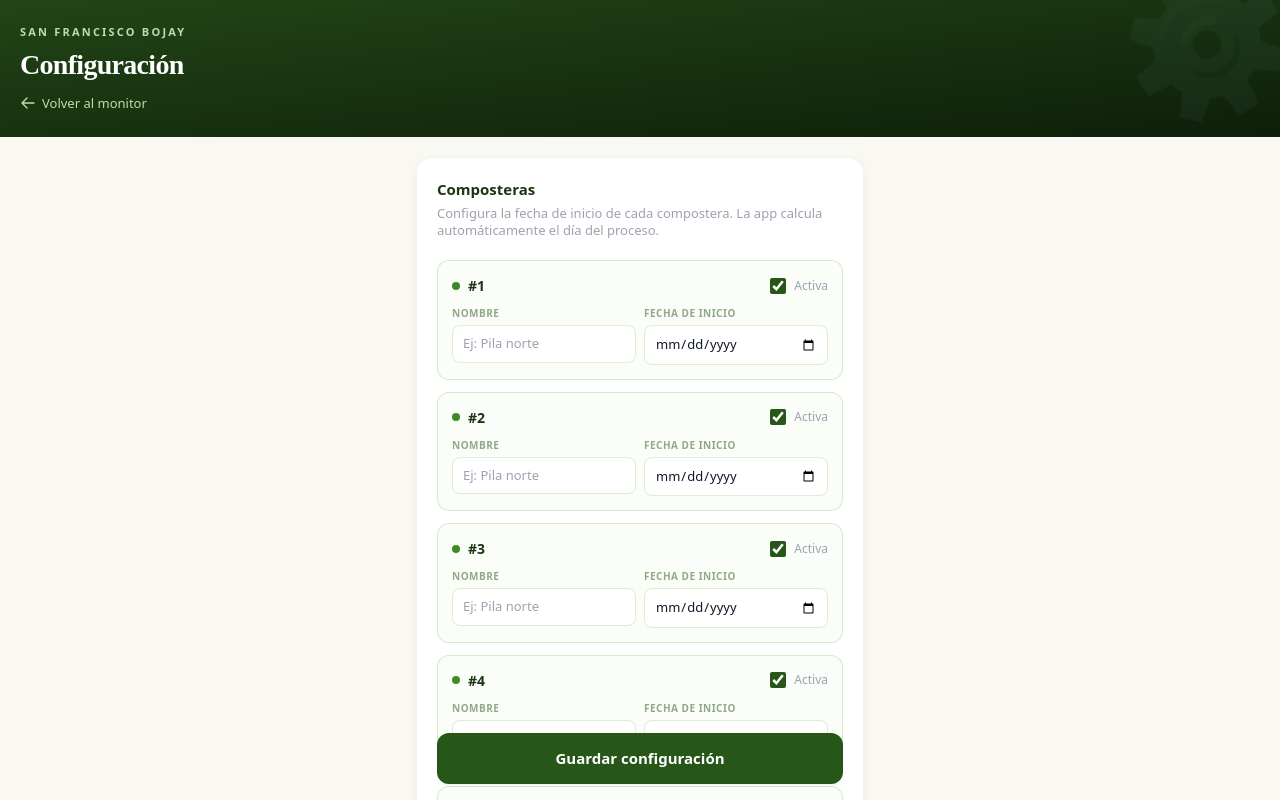
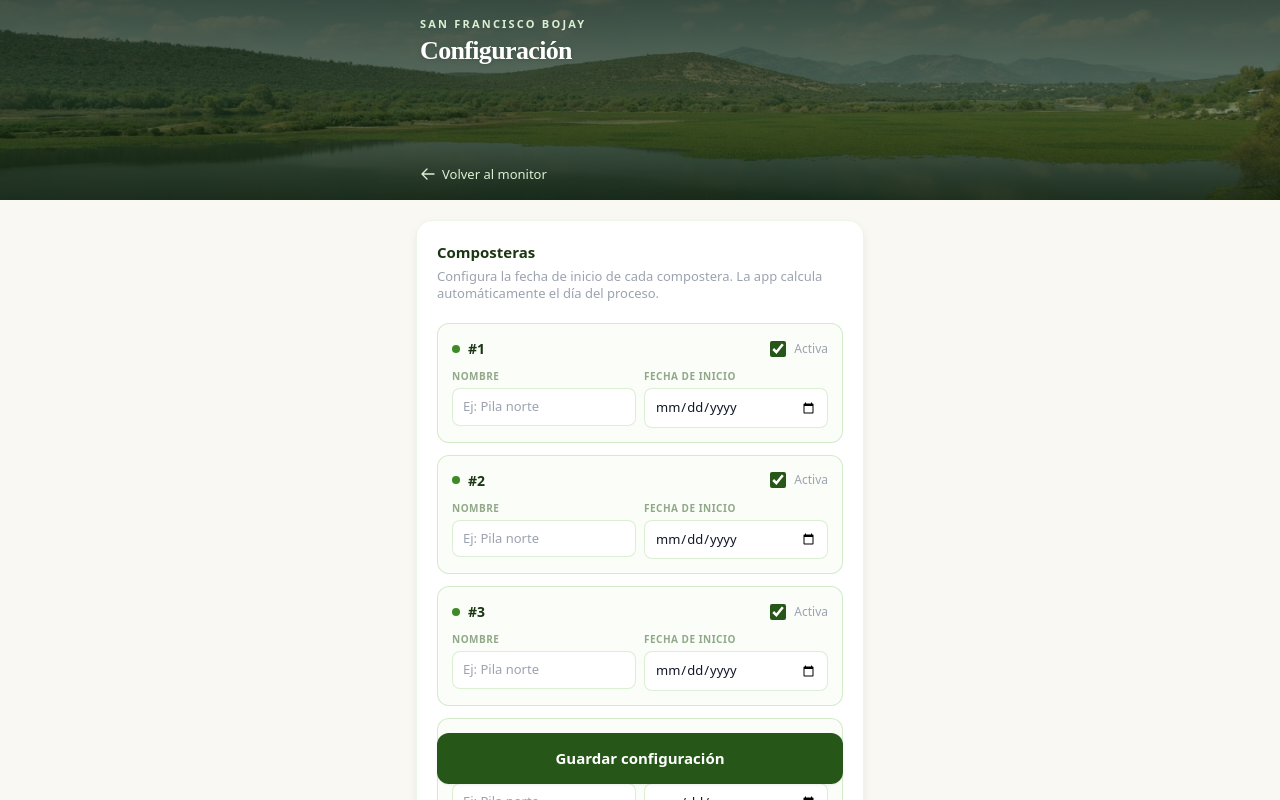
Before and after one commit to oscolv/CompostaLirio, a Next.js app: page /configuracion in a window 1280 px wide. Shown: the top 800 px of the page. Built offline with nearby package versions, Linux system fonts and the light colour scheme; no server answers; the database is empty.

Commit message:
Aplicar header con foto de Bojay en Historial, Consultas y Configuración
Unifica el diseño visual con la pantalla principal: imagen de fondo
optimizada + overlay gradiente, altura acotada para no robar espacio
al contenido operativo.

Co-Authored-By: Claude Opus 4.6 <noreply@anthropic.com>

```diff
--- a/app/configuracion/page.tsx
+++ b/app/configuracion/page.tsx
@@ -2,6 +2,7 @@
 
 import { useState, useEffect } from "react";
 import Link from "next/link";
+import NextImage from "next/image";
 
 type Compostera = {
   id: number;
@@ -97,22 +98,28 @@ export default function Configuracion() {
 
   return (
     <div className="min-h-screen bg-crema-100">
-      <header className="bg-gradient-to-br from-verde-800 to-verde-950 px-5 py-6 text-white relative overflow-hidden">
-        <div className="absolute -top-8 -right-4 text-[140px] opacity-[0.06] leading-none select-none rotate-12">
-          {"\u2699\uFE0F"}
-        </div>
-        <div className="relative">
-          <div className="text-[11px] font-semibold uppercase tracking-[0.2em] text-verde-200 mb-1.5">
-            San Francisco Bojay
+      <header className="relative overflow-hidden text-white h-[26vh] min-h-[150px] max-h-[200px]">
+        <NextImage
+          src="/bojay.jpg"
+          alt="Ciénega de San Francisco Bojay"
+          fill
+          priority
+          sizes="(max-width: 480px) 100vw, 480px"
+          className="object-cover"
+        />
+        <div className="absolute inset-0 bg-gradient-to-b from-verde-950/70 via-verde-900/55 to-verde-950/85" />
+        <div className="relative z-10 h-full max-w-[480px] mx-auto px-5 py-4 flex flex-col justify-between">
+          <div>
+            <div className="text-[11px] font-semibold uppercase tracking-[0.2em] text-verde-100 drop-shadow-sm">
+              San Francisco Bojay
+            </div>
+            <h1 className="font-display text-[26px] font-black leading-tight tracking-tight mt-0.5 drop-shadow">
+              Configuraci&oacute;n
+            </h1>
           </div>
-          <h1 className="font-display text-[28px] font-black leading-tight tracking-tight">
-            Configuraci&oacute;n
-          </h1>
-          <div className="mt-3">
-            <Link href="/" className="flex items-center gap-1.5 text-[13px] font-medium text-verde-200 hover:text-white transition-colors">
-              <IconArrowLeft /> Volver al monitor
-            </Link>
-          </div>
+          <Link href="/" className="flex items-center gap-1.5 text-[13px] font-medium text-verde-100 hover:text-white transition-colors">
+            <IconArrowLeft /> Volver al monitor
+          </Link>
         </div>
       </header>
 
--- a/app/consultas/page.tsx
+++ b/app/consultas/page.tsx
@@ -2,6 +2,7 @@
 
 import { useState, useEffect, useCallback } from "react";
 import Link from "next/link";
+import NextImage from "next/image";
 import Markdown from "react-markdown";
 
 type Consulta = {
@@ -83,22 +84,28 @@ export default function Consultas() {
 
   return (
     <div className="min-h-screen bg-crema-100">
-      <header className="bg-gradient-to-br from-verde-800 to-verde-950 px-5 py-6 text-white relative overflow-hidden">
-        <div className="absolute -top-8 -right-4 text-[140px] opacity-[0.06] leading-none select-none rotate-12">
-          {"\u{1F4AC}"}
-        </div>
-        <div className="relative">
-          <div className="text-[11px] font-semibold uppercase tracking-[0.2em] text-verde-200 mb-1.5">
-            San Francisco Bojay
+      <header className="relative overflow-hidden text-white h-[26vh] min-h-[150px] max-h-[200px]">
+        <NextImage
+          src="/bojay.jpg"
+          alt="Ciénega de San Francisco Bojay"
+          fill
+          priority
+          sizes="(max-width: 480px) 100vw, 480px"
+          className="object-cover"
+        />
+        <div className="absolute inset-0 bg-gradient-to-b from-verde-950/70 via-verde-900/55 to-verde-950/85" />
+        <div className="relative z-10 h-full max-w-[480px] mx-auto px-5 py-4 flex flex-col justify-between">
+          <div>
+            <div className="text-[11px] font-semibold uppercase tracking-[0.2em] text-verde-100 drop-shadow-sm">
+              San Francisco Bojay
+            </div>
+            <h1 className="font-display text-[26px] font-black leading-tight tracking-tight mt-0.5 drop-shadow">
+              Consultas
+            </h1>
           </div>
-          <h1 className="font-display text-[28px] font-black leading-tight tracking-tight">
-            Consultas
-          </h1>
-          <div className="mt-3">
-            <Link href="/" className="flex items-center gap-1.5 text-[13px] font-medium text-verde-200 hover:text-white transition-colors">
-              <IconArrowLeft /> Volver al monitor
-            </Link>
-          </div>
+          <Link href="/" className="flex items-center gap-1.5 text-[13px] font-medium text-verde-100 hover:text-white transition-colors">
+            <IconArrowLeft /> Volver al monitor
+          </Link>
         </div>
       </header>
 
--- a/app/historial/page.tsx
+++ b/app/historial/page.tsx
@@ -2,6 +2,7 @@
 
 import { useState, useEffect, useCallback, useRef } from "react";
 import Link from "next/link";
+import NextImage from "next/image";
 
 type Medicion = {
   id: number;
@@ -230,22 +231,28 @@ export default function Historial() {
 
   return (
     <div className="min-h-screen bg-crema-100">
-      <header className="bg-gradient-to-br from-verde-800 to-verde-950 px-5 py-6 text-white relative overflow-hidden">
-        <div className="absolute -top-8 -right-4 text-[140px] opacity-[0.06] leading-none select-none rotate-12">
-          {"\u{1F4CA}"}
-        </div>
-        <div className="relative">
-          <div className="text-[11px] font-semibold uppercase tracking-[0.2em] text-verde-200 mb-1.5">
-            San Francisco Bojay
+      <header className="relative overflow-hidden text-white h-[26vh] min-h-[150px] max-h-[200px]">
+        <NextImage
+          src="/bojay.jpg"
+          alt="Ciénega de San Francisco Bojay"
+          fill
+          priority
+          sizes="(max-width: 480px) 100vw, 480px"
+          className="object-cover"
+        />
+        <div className="absolute inset-0 bg-gradient-to-b from-verde-950/70 via-verde-900/55 to-verde-950/85" />
+        <div className="relative z-10 h-full max-w-[480px] mx-auto px-5 py-4 flex flex-col justify-between">
+          <div>
+            <div className="text-[11px] font-semibold uppercase tracking-[0.2em] text-verde-100 drop-shadow-sm">
+              San Francisco Bojay
+            </div>
+            <h1 className="font-display text-[26px] font-black leading-tight tracking-tight mt-0.5 drop-shadow">
+              Historial
+            </h1>
           </div>
-          <h1 className="font-display text-[28px] font-black leading-tight tracking-tight">
-            Historial
-          </h1>
-          <div className="mt-3">
-            <Link href="/" className="flex items-center gap-1.5 text-[13px] font-medium text-verde-200 hover:text-white transition-colors">
-              <IconArrowLeft /> Volver al monitor
-            </Link>
-          </div>
+          <Link href="/" className="flex items-center gap-1.5 text-[13px] font-medium text-verde-100 hover:text-white transition-colors">
+            <IconArrowLeft /> Volver al monitor
+          </Link>
         </div>
       </header>
 
```
